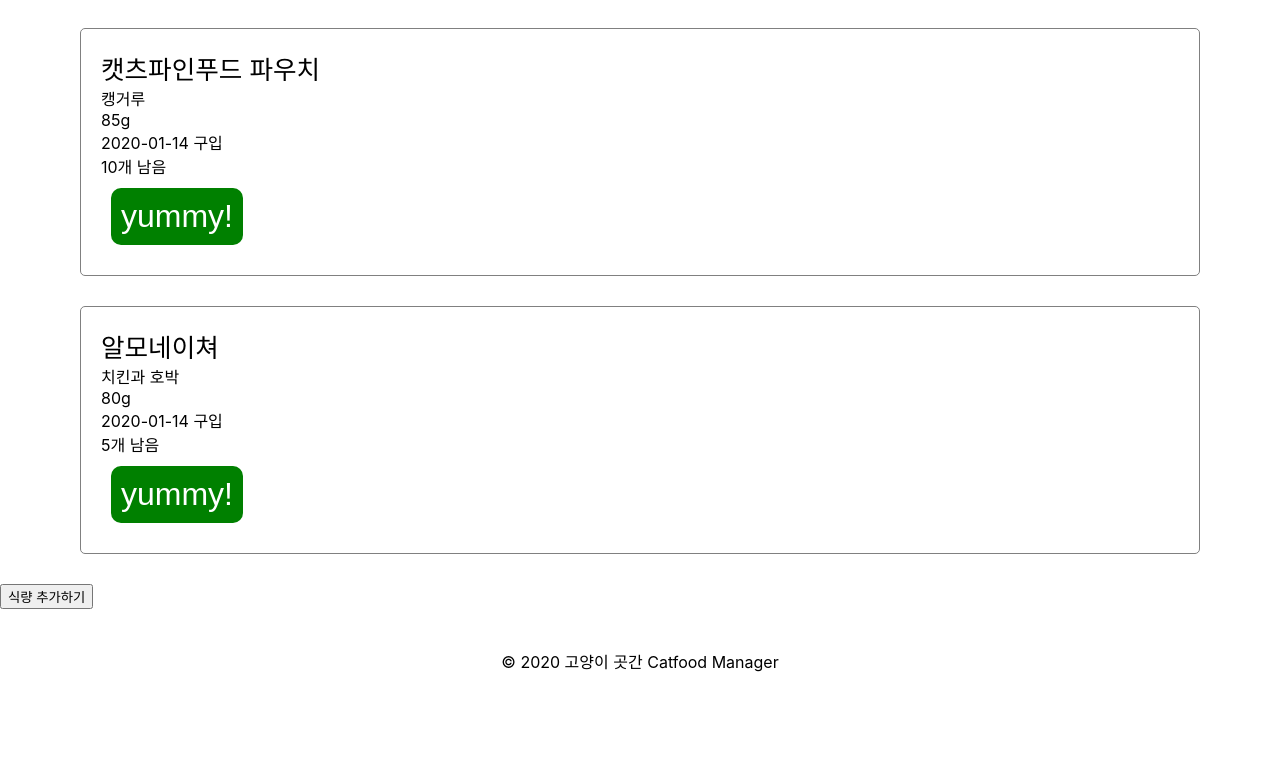
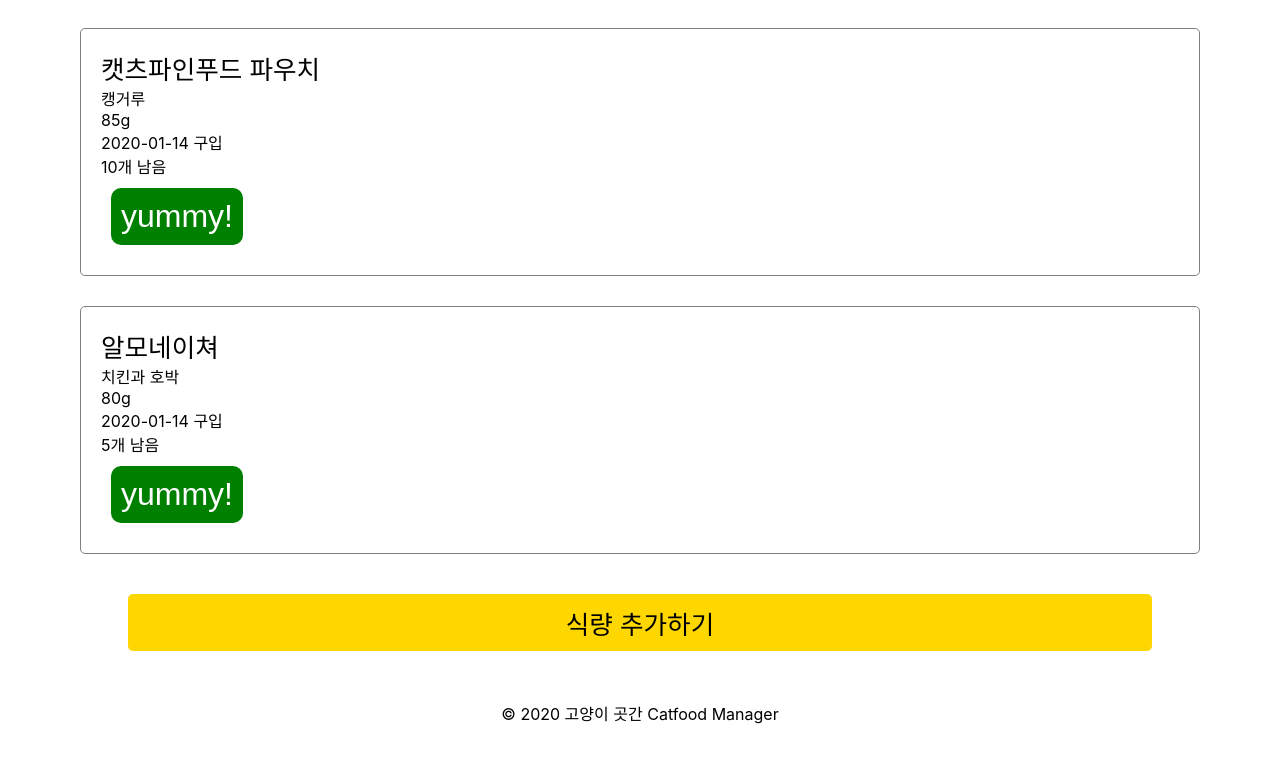
Before and after one commit to yourankim/catfood-manager, a React (Create React App) app: page / in a window 1280 px wide. Shown: the part 602-1365 px from the top of the page. Before the commit the page ends 1315 px from the top, so only its background shows below. Built offline with nearby package versions, Linux system fonts and the light colour scheme.

Commit message:
update: addItem style

```diff
--- a/src/App.js
+++ b/src/App.js
@@ -88,8 +88,10 @@
             handleItemCount={this.handleItemCount}
           />
         ))}
-        <button onClick={() => (this.setState({ isAddItem : !this.state.isAddItem }))}>식량 추가하기</button>
-        {this.state.isAddItem && <NewItemBox handleItemAdd={this.handleItemAdd} />}
+        <div className="addItem">
+          <button className="addItem-button" onClick={() => (this.setState({ isAddItem : !this.state.isAddItem }))}>식량 추가하기</button>
+          {this.state.isAddItem && <NewItemBox handleItemAdd={this.handleItemAdd} />}
+        </div>
         <Footer/>
       </fragment>
 
--- a/src/index.css
+++ b/src/index.css
@@ -63,3 +63,22 @@
 .itemBox-button :hover {
   background-color: grey;
 }
+
+.itemBox input {
+  margin: 5px;
+}
+
+.addItem {
+  text-align: center;
+}
+.addItem-button {
+  background-color: gold;
+  color: black;
+  border-radius: 5px;
+  border: 0;
+  font-size: 1.6em;
+  padding: 10px;
+  margin: 10px;
+  width: 80%;
+
+}
```
